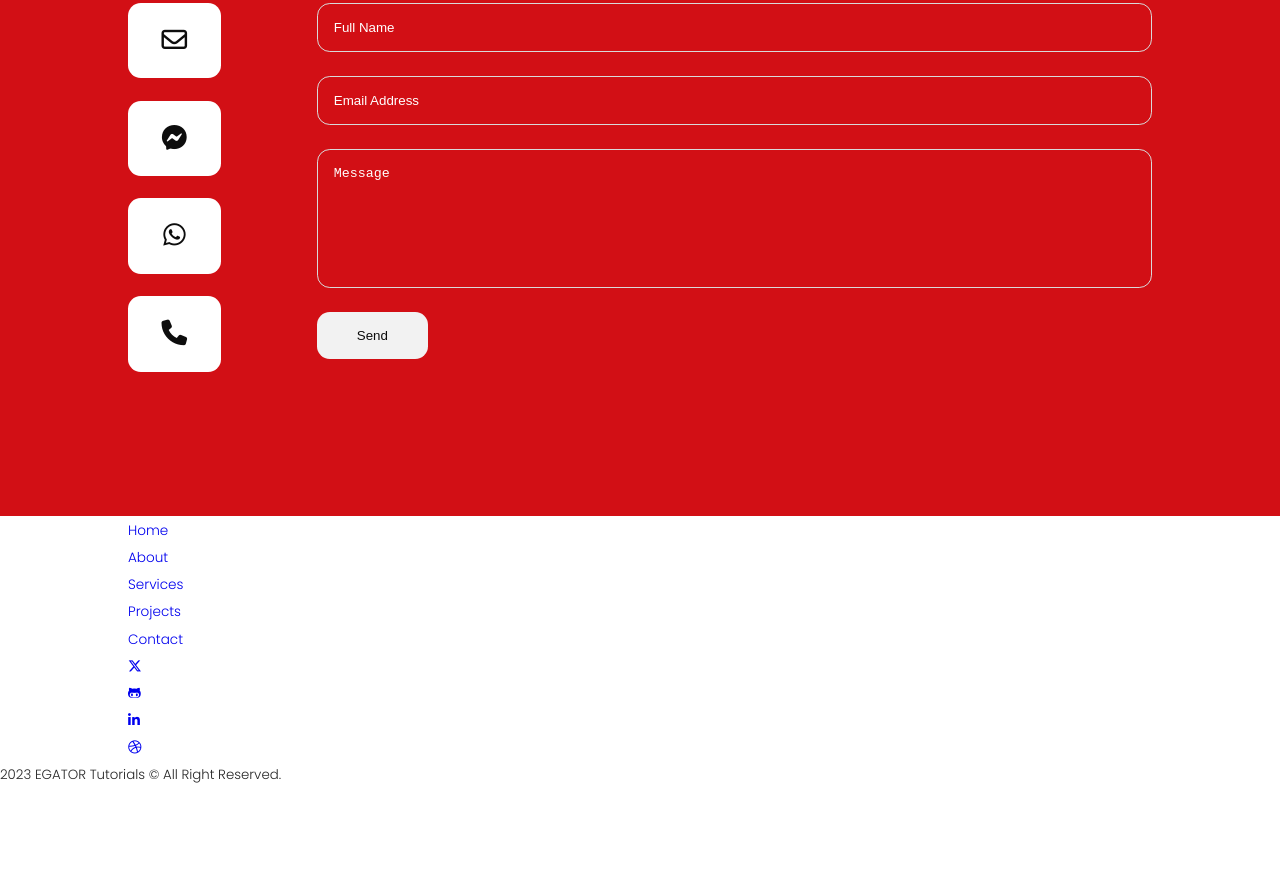
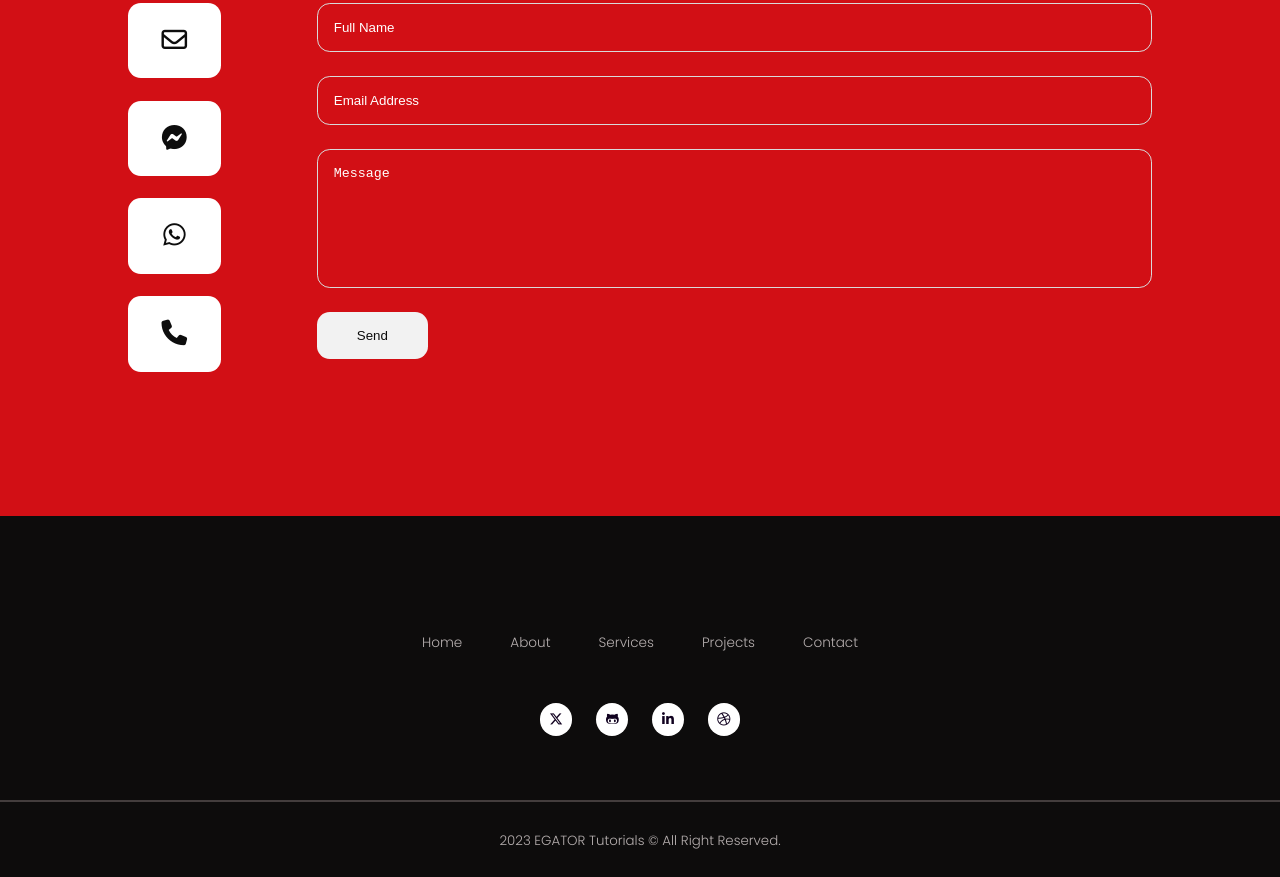
Before and after one commit to VovkEugene/my-2, a plain HTML site: page index.html in a window 1280 px wide. Shown: the part 5835-6712 px from the top of the page. Before the commit the page ends 6623 px from the top, so only its background shows below. Drawn offline with nearby package versions, Linux system fonts and the light colour scheme.

Commit message:
add footer.css

```diff
--- /dev/null
+++ b/styles/footer.css
@@ -0,0 +1,51 @@
+footer {
+  padding-top: 7rem;
+  background: hsl(var(--primary-hue), 5%, 5%);
+}
+
+.footer__menu {
+  display: flex;
+  justify-content: center;
+  gap: 3rem;
+}
+
+.footer__menu a {
+  color: hsl(var(--primary-hue), 5%, 70%);
+  transition: var(--transition);
+}
+
+.footer__menu a:hover {
+  color: #fff;
+}
+
+.footer__socials {
+  width: fit-content;
+  margin: 3rem auto 4rem;
+  display: flex;
+  gap: 1.5rem;
+}
+
+.footer__socials a {
+  padding: 0.6rem;
+  display: flex;
+  border-radius: 50%;
+  background-color: #fff;
+  color: rgb(16, 1, 31);
+}
+
+.footer__socials a:hover {
+  background-color: var(--color-primary);
+  color: #fff;
+}
+
+.footer__socials a:hover {
+  opacity: 0.7;
+  transform: translateY(-0.5rem);
+}
+
+.footer__copyright {
+  padding: 1.5rem 0;
+  border-top: 2px solid hsl(var(--primary-hue), 5%, 25%);
+  text-align: center;
+  color: hsl(var(--primary-hue), 5%, 70%);
+}
--- a/styles/style.css
+++ b/styles/style.css
@@ -8,6 +8,7 @@
 @import url("./projects.css");
 @import url("./testimonials.css");
 @import url("./contact.css");
+@import url("./footer.css");
 
 * {
   margin: 0;
```
